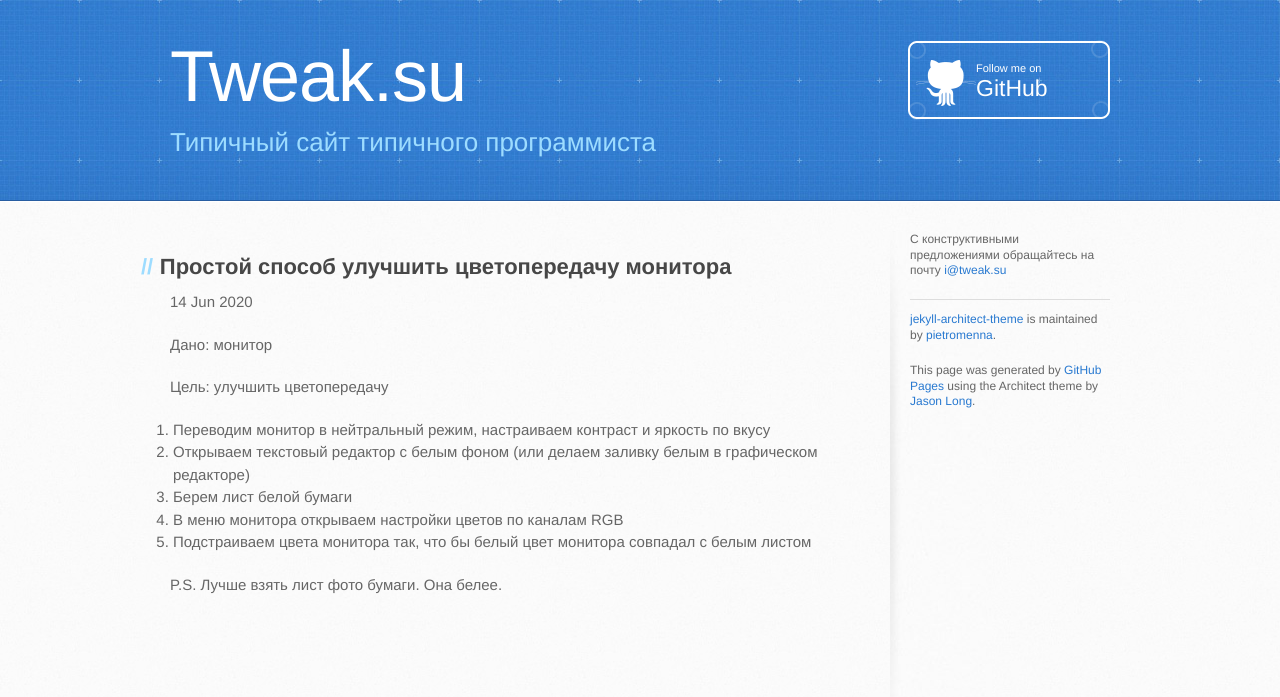
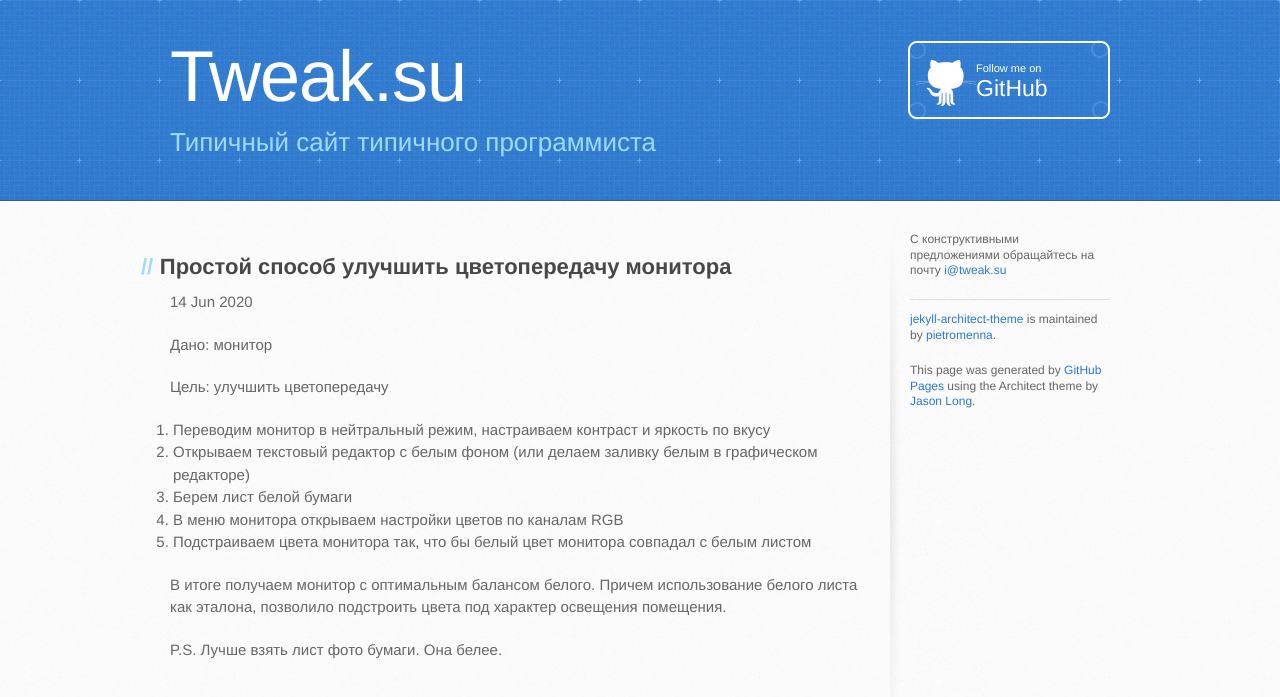
Before and after one commit to volodin-aa/volodin-aa.github.io, a Jekyll site: the page built from _posts/2020-06-14-white.md, in a window 1280 px wide. Shown: the top 697 px of the page. Built offline with Jekyll 4.4.1, drawn with Linux system fonts in a browser that asks for light colours.

Commit message:
Итог

```diff
--- a/_posts/2020-06-14-white.md
+++ b/_posts/2020-06-14-white.md
@@ -15,4 +15,7 @@ categories: Complicated
 4. В меню монитора открываем настройки цветов по каналам RGB
 5. Подстраиваем цвета монитора так, что бы белый цвет монитора совпадал с белым листом
 
+В итоге получаем монитор с оптимальным балансом белого. Причем использование белого листа как эталона,
+позволило подстроить цвета под характер освещения помещения.
+
 P.S. Лучше взять лист фото бумаги. Она белее.
```
